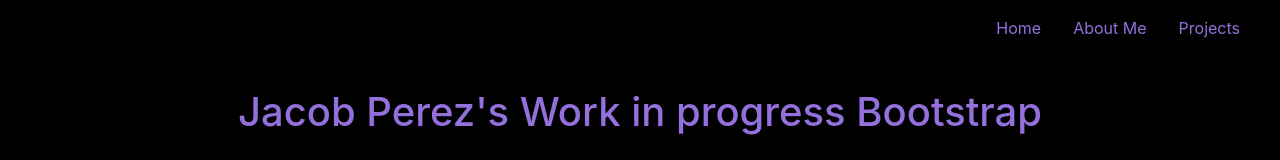
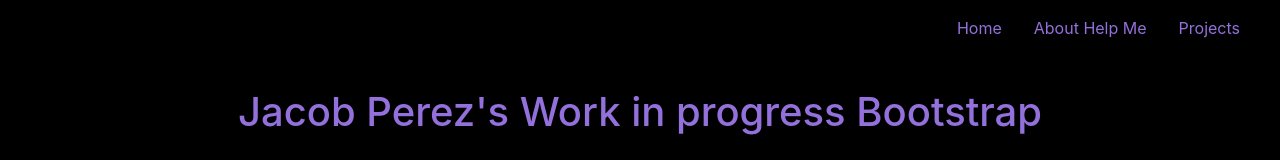
Before and after one commit to jperez210/jacobperez.github.io, a website: page index.html in a window 1280 px wide. Shown: the top 160 px of the page. Drawn offline with nearby package versions, Linux system fonts and the light colour scheme.

Commit message:
New Commit

```diff
--- a/index.html
+++ b/index.html
@@ -30,7 +30,7 @@
         <li class="nav-item active">
             <a class="nav-link" data-value="home" href="#">Home</a>        </li>
        <li class="nav-item">
-           <a class="nav-link " data-value="about" href="aboutme.html">About Me</a>
+           <a class="nav-link " data-value="about" href="aboutme.html">About Help Me</a>
         </li>
         <li class="nav-item">
            <a class="nav-link" data-value="social" href="projects.html">Projects</a>         </li>
```
